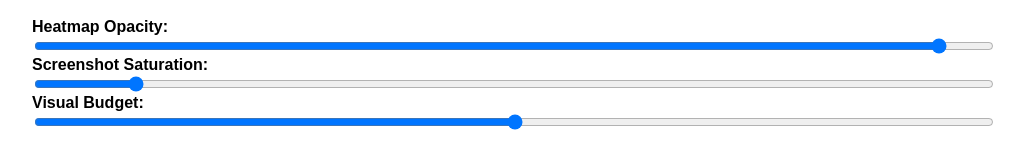
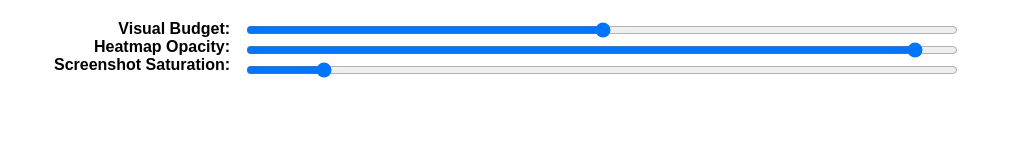
Before and after one commit to simonhearne/webperf-heatmap, a website: page render.html in a window 1280 px wide. Shown: the whole page, without its empty margins (128-1152 px from the left). Drawn offline with Linux system fonts and the light colour scheme; no server answers.

Commit message:
CSS grid on render.html

```diff
--- a/render.html
+++ b/render.html
@@ -6,12 +6,13 @@
             }
             .container {
                 width:100%;
-                padding: 5px;
                 max-width:960px;
                 margin:0 auto;
             }
+            #heatmap-controls-labels {
+                text-align:right;
+            }
             #heatmap-container {
-                margin:5px;
                 position:relative;
                 top:0;
                 left:0;
@@ -24,6 +25,22 @@
             }
             #img-heatmap-final-frame {
                 filter: grayscale(90%);
+            }
+            #heatmap-controls-values span {
+                font-style: italic;
+                font-size: 120%;
+                font-family: monospace;
+            }
+            #heatmap-controls {
+                display: grid;
+                grid-template-columns: max-content 1fr max-content;
+                justify-content: start;
+                grid-gap: 10px;
+                padding-top: 10px;
+                margin: 0 20px;
+            }
+            #heatmap-controls div {
+                padding:2px;
             }
             .img-heatmap {
                 top:0;
@@ -43,12 +60,21 @@
             <div id="heatmap-container">
             </div>
             <div id="heatmap-controls">
-                <label for="heatmap-control-opacity">Heatmap Opacity: <span id="heatmap-control-opacity-value"></span></label>
-                <input id="heatmap-control-opacity" name="heatmap-control-opacity" type="range" min="0" max="1" step="0.01" value="0.95"></input>
-                <label for="heatmap-control-gray">Screenshot Saturation: <span id="heatmap-control-gray-value"></span></label>
-                <input id="heatmap-control-gray" name="heatmap-control-gray" type="range" min="0" max="100" step="10" value="10"></input>
-                <label for="heatmap-control-budget">Visual Budget: <span id="heatmap-control-budget-value"></span></label>
-                <input id="heatmap-control-budget" name="heatmap-control-budget" type="range" min="100" max="60000" step="100" value=""></input>
+                <div id="heatmap-controls-labels">
+                        <label id="heatmap-control-budget-label" for="heatmap-control-budget">Visual Budget: </label><br/>
+                    <label id="heatmap-control-opacity-label" for="heatmap-control-opacity">Heatmap Opacity: </label><br/>
+                    <label id="heatmap-control-gray-label" for="heatmap-control-gray">Screenshot Saturation: </label><br/>
+                </div>
+                <div id="heatmap-controls-sliders">
+                    <input id="heatmap-control-budget" name="heatmap-control-budget" type="range" min="100" max="60000" step="100" value=""></input>
+                    <input id="heatmap-control-opacity" name="heatmap-control-opacity" type="range" min="0" max="1" step="0.01" value="0.95"></input>
+                    <input id="heatmap-control-gray" name="heatmap-control-gray" type="range" min="0" max="100" step="10" value="10"></input>
+                </div>
+                <div id="heatmap-controls-values">
+                        <span class="heatmap-control-value" id="heatmap-control-budget-value"></span><br/>
+                    <span class="heatmap-control-value" id="heatmap-control-opacity-value"></span><br/>
+                    <span class="heatmap-control-value" id="heatmap-control-gray-value"></span><br/>
+                </div>
             </div>
         </div>
         <script>
```
